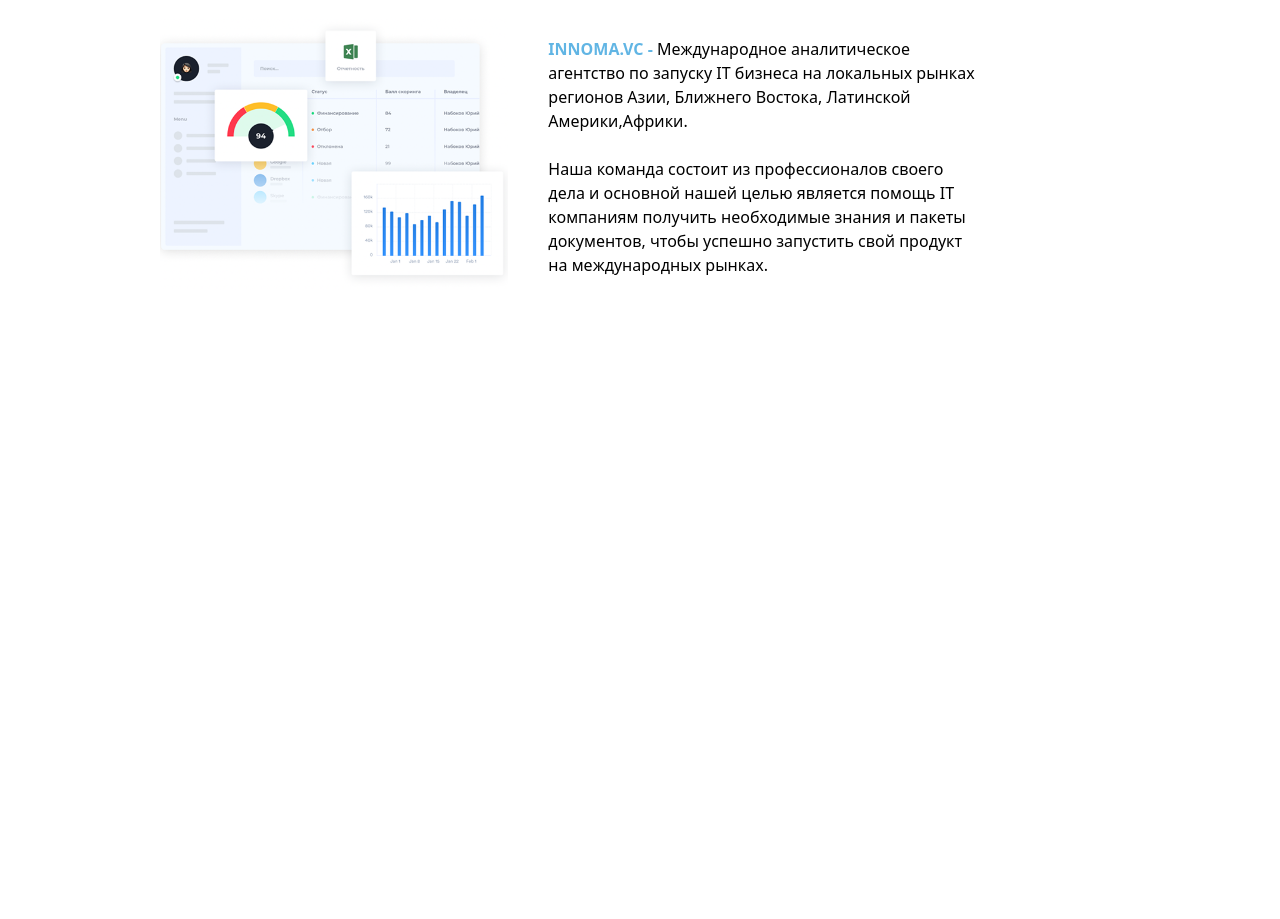
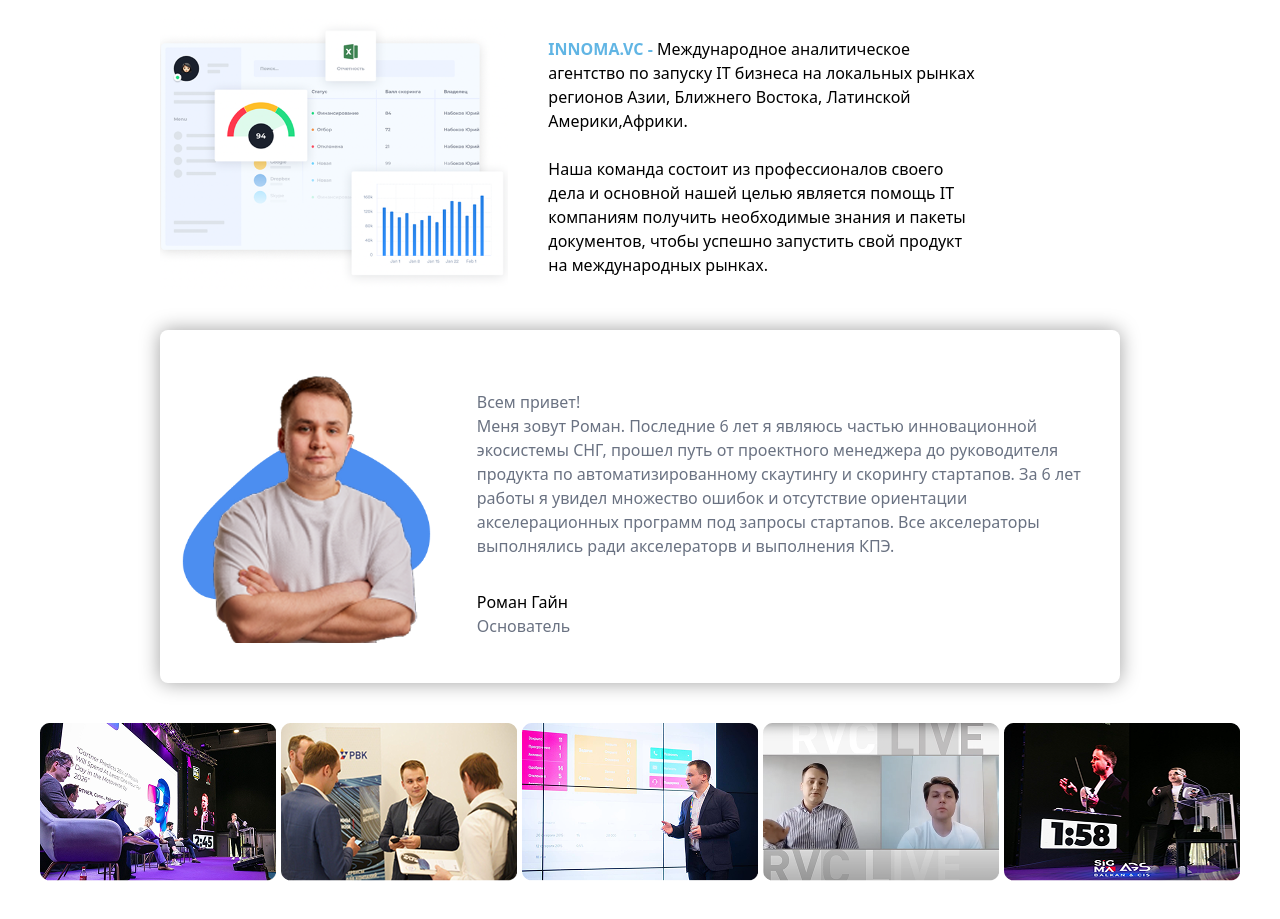
Before and after one commit to muhammadzoirov40-crypto/exem-2x, a website: page index.html in a window 1280 px wide. Shown: the part 6057-6976 px from the top of the page. Before the commit the page ends 6347 px from the top, so only its background shows below. Drawn offline with Linux system fonts and the light colour scheme.

Commit message:
Роман Гайн

```diff
--- a/index.html
+++ b/index.html
@@ -515,6 +515,32 @@
                 </p>
             </div>
         </section>
+        <section style="box-shadow: 0px 0px 20px rgb(160, 160, 160);" class="lg:flex text-center lg:text-start mt-10 rounded-lg p-10 lg:mx-30 px-5 gap-10
+       flex flex-col-reverse lg:flex-row">
+            <div class="">
+                <img src="./Group 841.png" alt="" class="lg:w-[150%] w-[90%] mx-auto">
+            </div>
+            <div class="mt-5 lg:[50%] w-full text-center lg:text-start px-5 lg:px-0 ">
+                <p class="text-gray-500">
+                    Всем привет! <br class=""> Меня зовут Роман. Последние 6 лет я являюсь частью
+                    инновационной экосистемы СНГ, прошел путь от проектного
+                    менеджера до руководителя продукта по автоматизированному скаутингу и скорингу стартапов. За 6 лет
+                    работы я увидел множество ошибок и отсутствие ориентации акселерационных программ под запросы
+                    стартапов. Все акселераторы выполнялись ради акселераторв и выполнения КПЭ.
+
+                </p>
+                <h1 class="mt-8">Роман Гайн</h1>
+                <h1 class="text-gray-500">Основатель</h1>
+            </div>
+        </section>
+        <div class="flex overflow-auto gap-1 my-10">
+            <img src="./img/IMG_6197 2.png" alt="" class="">
+            <img src="./img/test23444 1.png" alt="" class="">
+            <img src="./img/test233 1.png" alt="" class="">
+            <img src="./img/Снимок экрана 2022-09-02 в 1.56 1.png" alt="" class="">
+            <img src="./img/IMG_6198 2.png" alt="" class="">
+        </div>
+
 
     </section>
 
```
Also changed, not shown: Group 841.png (added), img/IMG_6197 2.png (added), img/IMG_6198 2.png (added), img/test233 1.png (added), img/test23444 1.png (added), img/Снимок экрана 2022-09-02 в 1.56 1.png (added), src/output.css.
